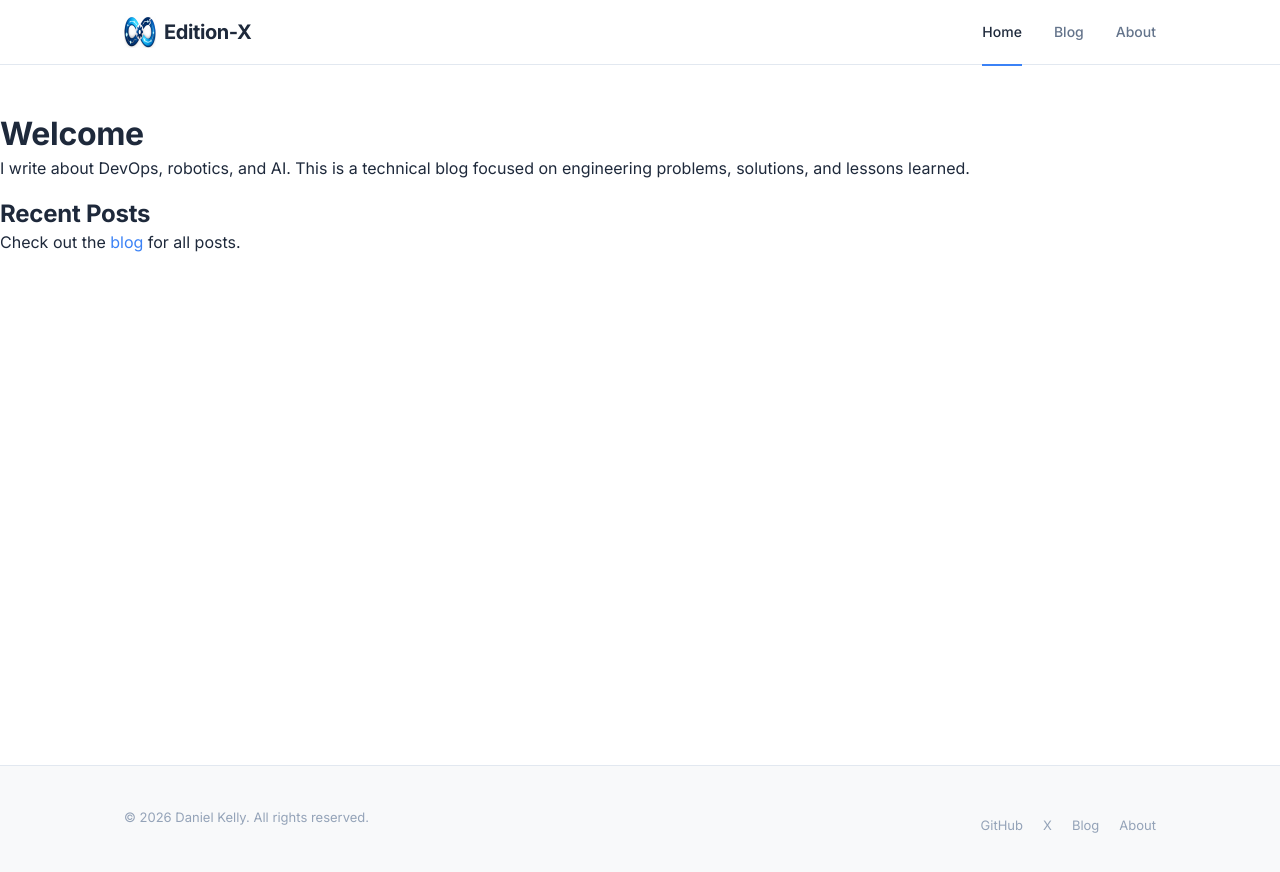
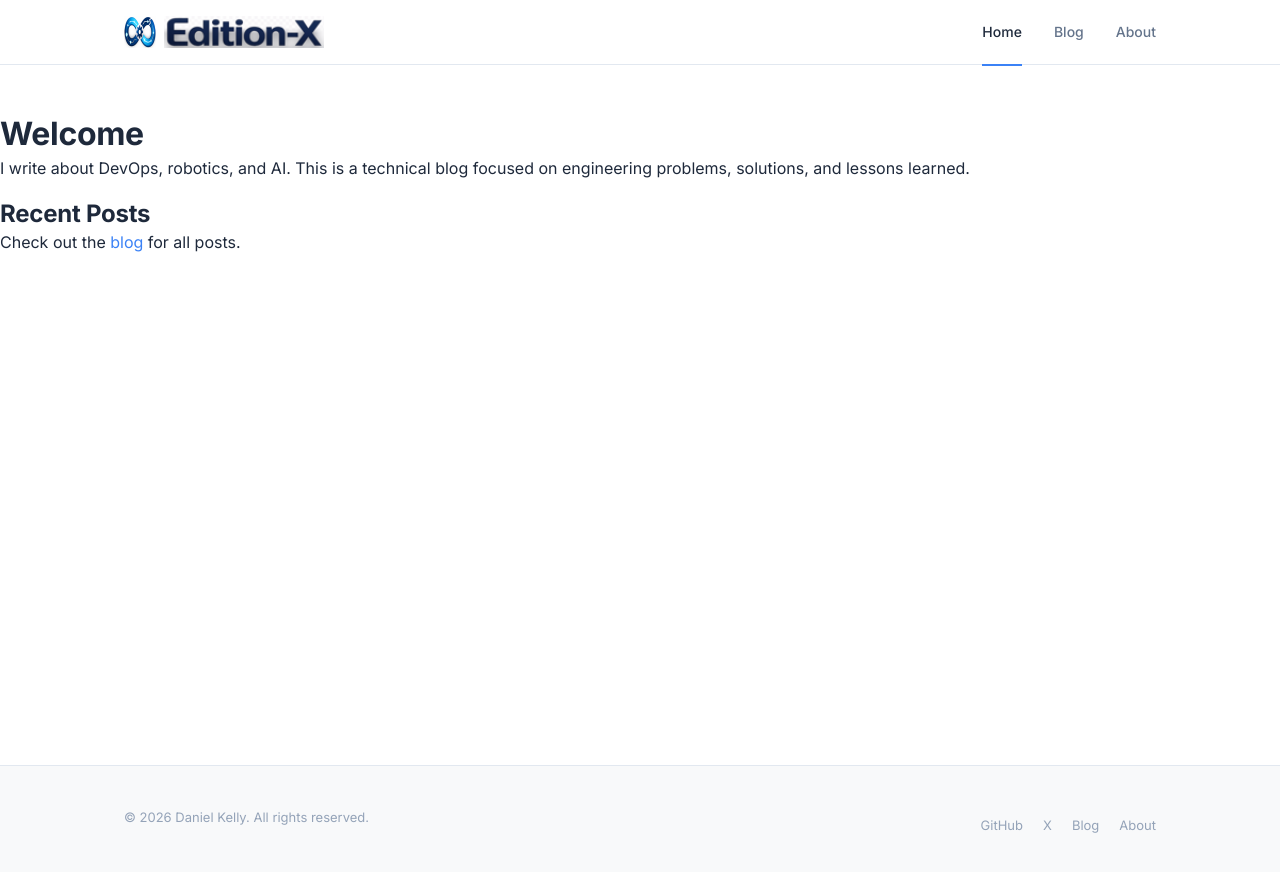
Before and after one commit to Edition-X/Edition-X.github.io, a Jekyll site: the page built from index.md, in a window 1280 px wide. Shown: the top 872 px of the page. Built offline with Jekyll 4.4.1, drawn with Linux system fonts in a browser that asks for light colours.

Commit message:
Replace Edition-X text with wordmark image
Swaps the text-based site title for a professional wordmark image
alongside the infinity/gear logo. Both elements properly aligned
in the header with consistent spacing.

Co-Authored-By: Claude Haiku 4.5 <noreply@anthropic.com>

```diff
--- a/_layouts/default.html
+++ b/_layouts/default.html
@@ -36,7 +36,7 @@
             <h1 class="site-title">
                 <a href="{{ site.baseurl }}/">
                     <img src="{{ site.baseurl }}/assets/images/logo.png" alt="" class="logo-mark" aria-hidden="true" width="32" height="32">
-                    {{ site.title }}
+                    <img src="{{ site.baseurl }}/assets/images/wordmark.png" alt="{{ site.title }}" class="wordmark" width="150" height="32">
                 </a>
             </h1>
             <nav class="site-nav" role="navigation" aria-label="Main">
--- a/assets/css/style.css
+++ b/assets/css/style.css
@@ -112,6 +112,14 @@ body {
     display: block;
     width: 32px;
     height: 32px;
+    object-fit: contain;
+    flex-shrink: 0;
+}
+
+.site-title .wordmark {
+    display: block;
+    height: 32px;
+    width: auto;
     object-fit: contain;
     flex-shrink: 0;
 }
```
Also changed, not shown: assets/images/wordmark.png (added).
